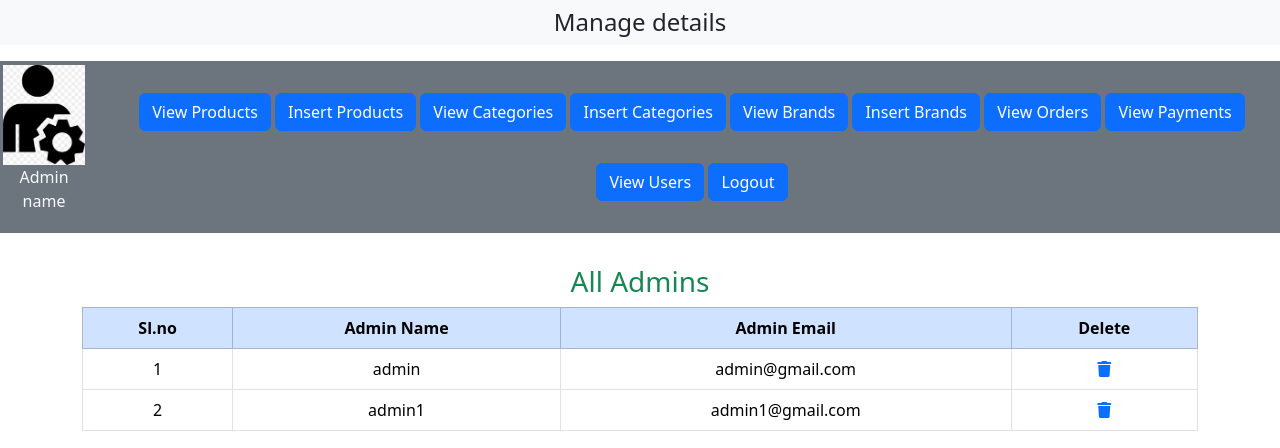
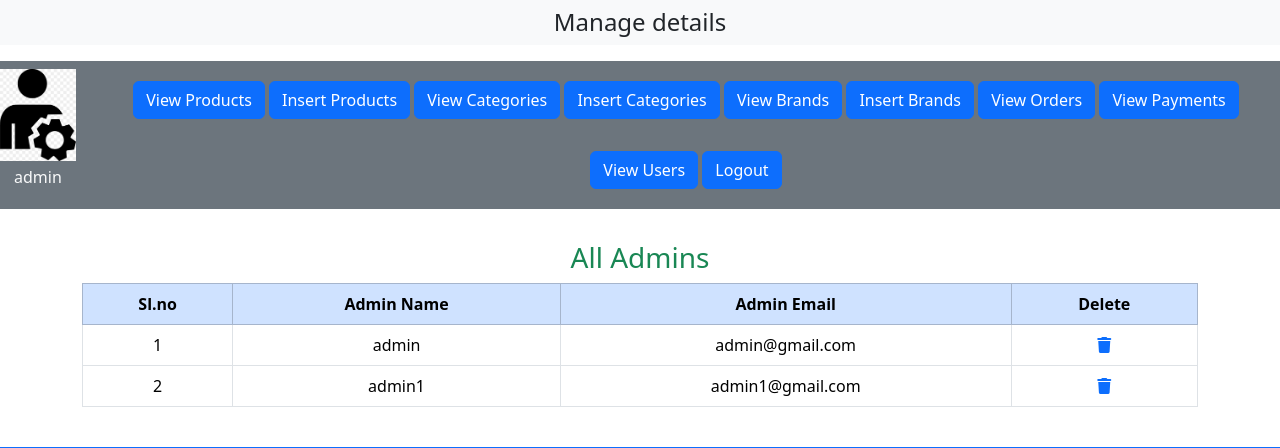
Before and after one commit to vishwa-s-a/zipkart, a PHP site: page /admin/index.php?view_admin in a window 1280 px wide. Shown: the part 91-539 px from the top of the page. Run offline with PHP 8.4, Linux system fonts and the light colour scheme; a user stored in the database is signed in; data comes from the database, SQL or seed files in the repository.

Commit message:
feature to display admin name

```diff
--- a/admin/index.php
+++ b/admin/index.php
@@ -78,7 +78,7 @@ if (!isset($_SESSION['admin_name']) && !isset($_SESSION['admin_email'])) {
             <div class="col-md-12 bg-secondary p-1 d-flex align-items-center">
                 <div class="px-2 ">
                     <a href="#"><img src="images/admin.png" class="profile " alt="admin images"></a>
-                    <p class="text-center text-light">Admin name</p>
+                    <p class="text-center text-light"><?php $name = $_SESSION['admin_name'];echo "$name";?></p>
                 </div>
                 <div class="text-center">
                     <button class="btn btn-primary my-3"><a href="index.php?view_products" class="nav-link ">View
```
